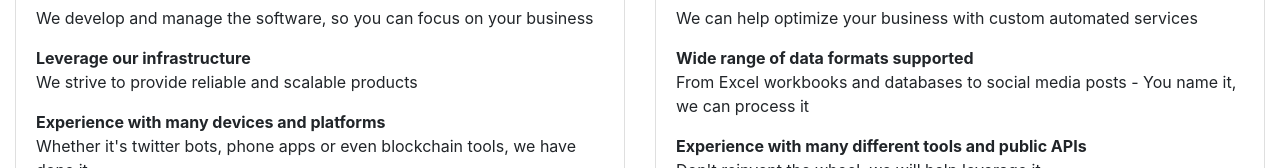
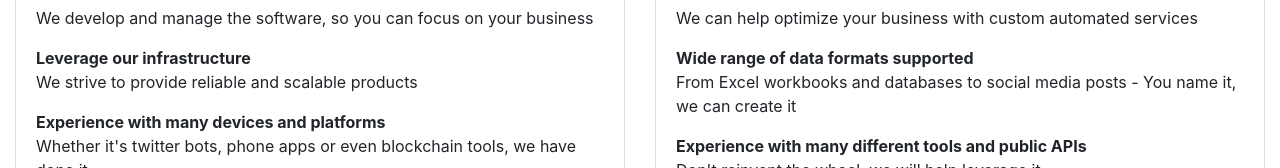
Before and after one commit to jtovar2/alantaAppfactory, an Angular app: page / in a window 1280 px wide. Shown: the part 440-608 px from the top of the page. Built offline with nearby package versions, Linux system fonts and the light colour scheme.

Commit message:
home commitment

```diff
--- a/src/app/home/home.component.html
+++ b/src/app/home/home.component.html
@@ -56,7 +56,7 @@
 
  				    <dl>
 				    	<dt>Wide range of data formats supported</dt>
-				    	<dd>From Excel workbooks and databases to social media posts - You name it, we can process it</dd>
+				    	<dd>From Excel workbooks and databases to social media posts - You name it, we can create it</dd>
 				    </dl>
 				    <dl>
 				    	<dt>Experience with many different tools and public APIs</dt>
```
